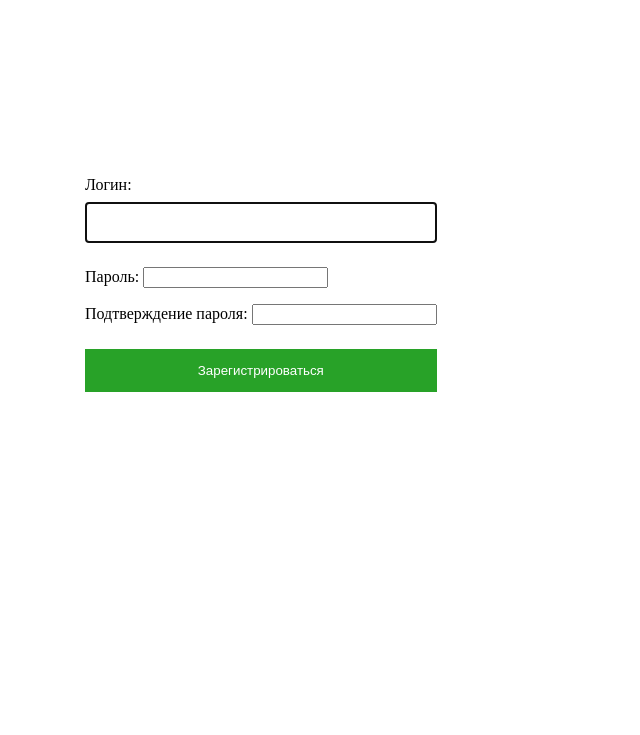
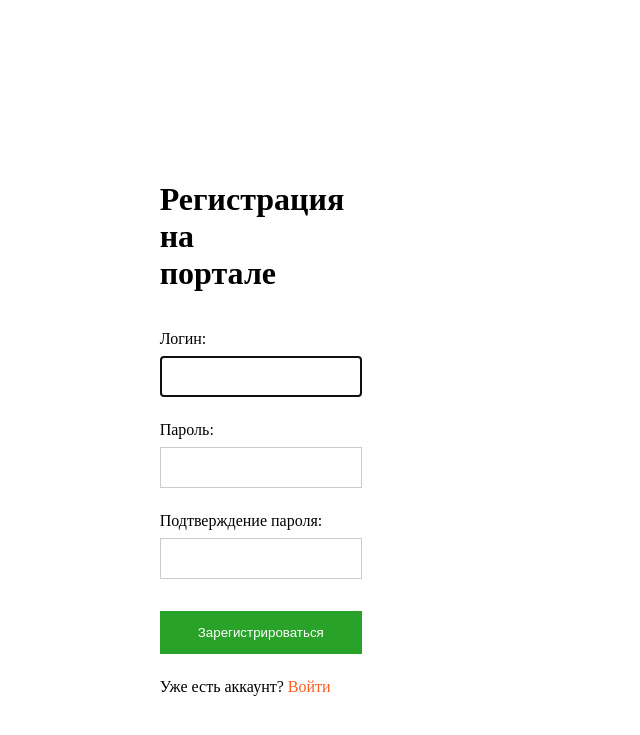
Before and after one commit to Dmitriy200123/employee_portal, a Django app: page /auth/register/ in a window 1280 px wide. Shown: the top 735 px of the page, without its empty margins (0-640 px from the left). Run offline with Django 3.2, Linux system fonts and the light colour scheme.

Commit message:
Added  front authorization.

```diff
--- a/employee_portal/authentication/forms.py
+++ b/employee_portal/authentication/forms.py
@@ -23,10 +23,10 @@ class RegisterForm(UserCreationForm):
     password1 = forms.CharField(
         label=_("Пароль"),
         strip=False,
-        widget=forms.PasswordInput(attrs={'autocomplete': 'new-password'}),
+        widget=forms.PasswordInput(attrs={'autocomplete': 'new-password', 'class': 'password1'}),
     )
     password2 = forms.CharField(
         label=_("Подтверждение пароля"),
-        widget=forms.PasswordInput(attrs={'autocomplete': 'new-password'}),
+        widget=forms.PasswordInput(attrs={'autocomplete': 'new-password', 'class': 'password2'}),
         strip=False,
     )
--- a/employee_portal/authentication/static/styles/login.css
+++ b/employee_portal/authentication/static/styles/login.css
@@ -5,6 +5,7 @@
 }
 
 .login_form{
+    width: 40%;
     grid-column: 1/2;
     grid-row: auto;
     margin-top: 30%;
@@ -17,7 +18,7 @@
     grid-row: auto;
 }
 
-.login, .password {
+.login, .password, .password1, .password2 {
     width: 100%;
     padding: 12px 20px;
     margin: 8px 0;
@@ -35,6 +36,14 @@ button {
     cursor: pointer;
     width: 100%;
 }
+a.orange {
+    color: #FB5D22;
+    text-decoration: none;
+}
+
+
 h1{
-
+    display: inline-block;
+    width: 70%;
+    height: auto;
 }
--- a/employee_portal/authentication/templates/registration/login.html
+++ b/employee_portal/authentication/templates/registration/login.html
@@ -4,7 +4,7 @@
 <head>
     <meta charset="UTF-8">
     <title>Title</title>
-    <link rel="stylesheet" type="text/css" href="{% static 'styles/login.css'%}">
+    <link rel="stylesheet" type="text/css" href="{% static 'styles/login.css' %}">
 </head>
 <body>
 <main class="grid_container">
@@ -16,7 +16,7 @@
             {{ form.as_p }}
             <button type="submit">Войти</button>
         </form>
-    <p> Нет аккаунта? <a style="color:#FB5D22" href="{% url 'authentication:register' %}">Зарегистрироваться</a></p>
+        <p> Нет аккаунта? <a class="orange" href="{% url 'authentication:register' %}">Зарегистрироваться</a></p>
     </div>
 </main>
 </body>
--- a/employee_portal/authentication/templates/registration/register.html
+++ b/employee_portal/authentication/templates/registration/register.html
@@ -4,16 +4,18 @@
 <head>
     <meta charset="UTF-8">
     <title>Title</title>
-    <link rel="stylesheet" type="text/css" href="{% static 'styles/login.css'%}">
+    <link rel="stylesheet" type="text/css" href="{% static 'styles/login.css' %}">
 </head>
 <body>
 <main class="grid_container">
     <div class="login_form">
+        <h1>Регистрация на портале</h1>
         <form method="post">
             {% csrf_token %}
             {{ form.as_p }}
             <button type="submit">Зарегистрироваться</button>
         </form>
+        <p> Уже есть аккаунт? <a class="orange" href="{% url 'authentication:login' %}">Войти</a></p>
     </div>
 </main>
 </body>
```
Lines whose indentation alone changed are shown as unchanged.
